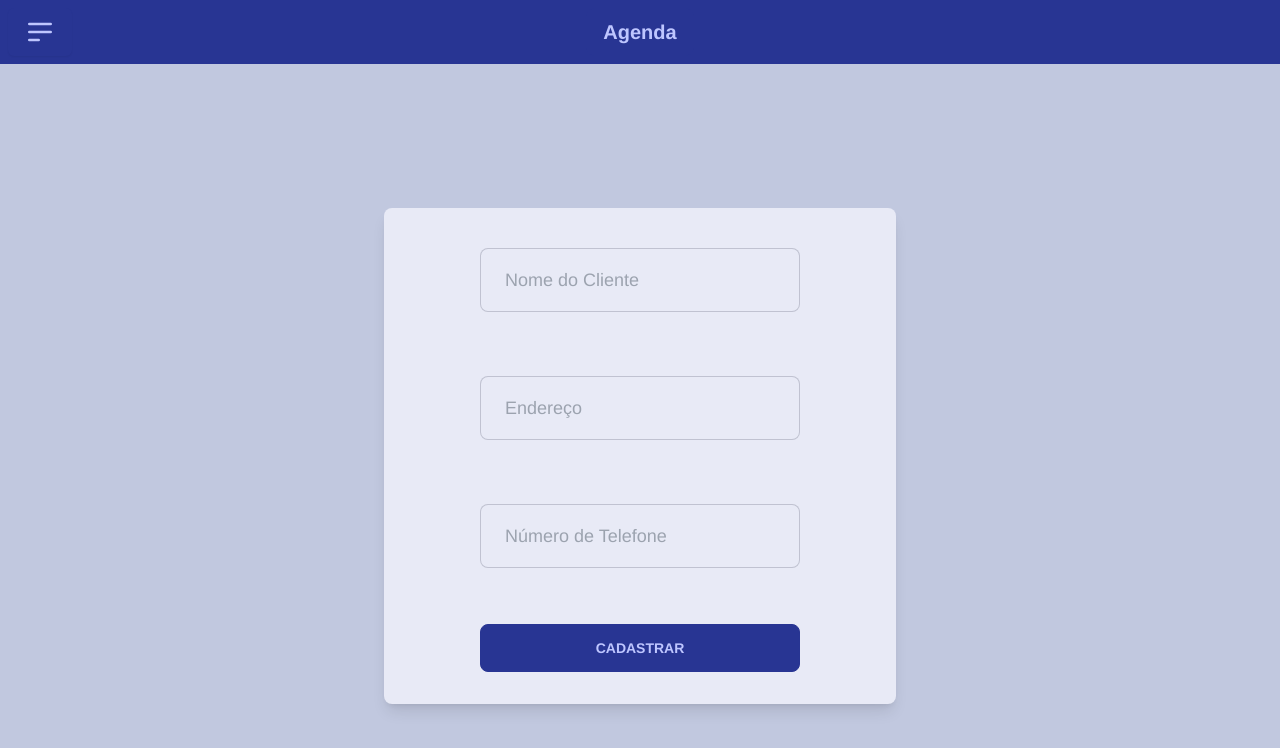
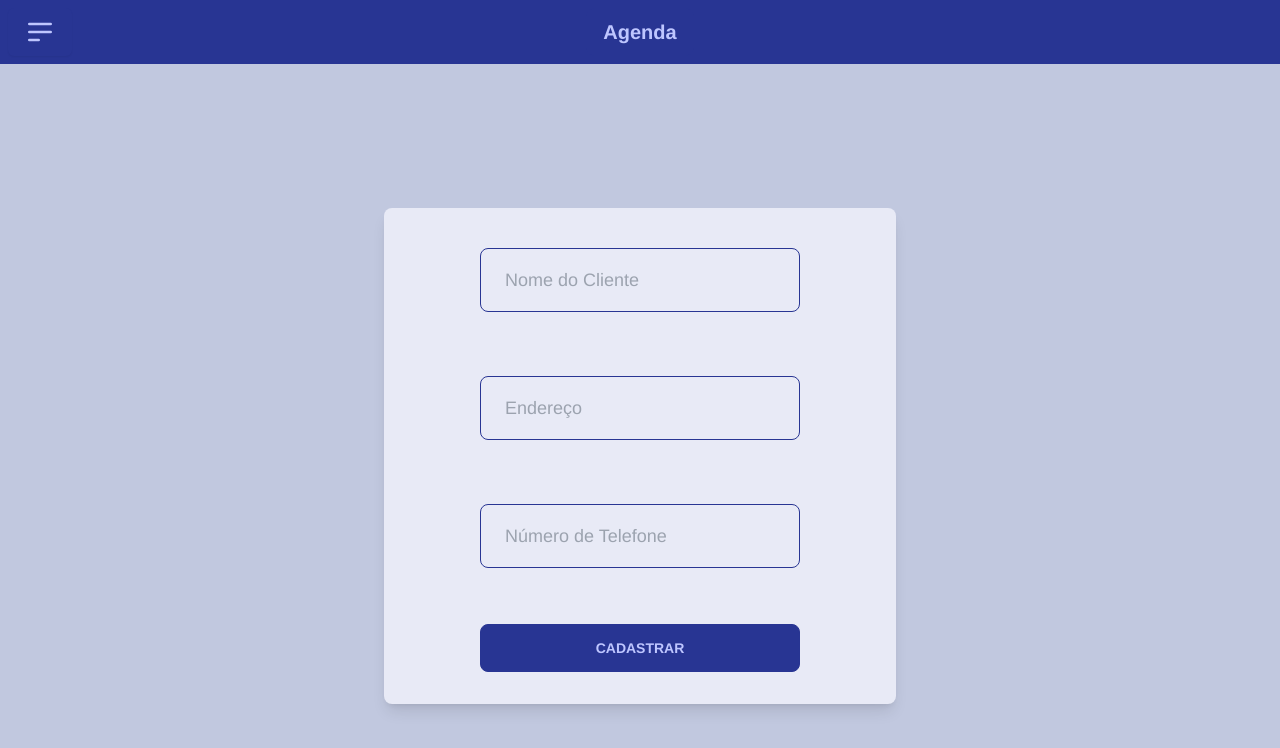
Before and after one commit to LeonardoBeluzi/hairdresser-project, a Vue app: page /ClientRegister in a window 1280 px wide. Shown: the top 748 px of the page. Built offline with nearby package versions, Linux system fonts and the light colour scheme.

Commit message:
text color changes

```diff
--- a/src/components/inputs/Text.vue
+++ b/src/components/inputs/Text.vue
@@ -12,7 +12,7 @@ import { useRouter } from 'vue-router'
     <input
       type="text"
       placeholder="Nome do Cliente"
-      class="input input-lg input-bordered w-full max-w-xs"
+      class="input input-lg input-bordered input-primary w-full max-w-xs"
     />
   </div>
 
@@ -23,7 +23,7 @@ import { useRouter } from 'vue-router'
     <input
       type="text"
       placeholder="Endereço"
-      class="input input-lg input-bordered w-full max-w-xs"
+      class="input input-lg input-bordered input-primary w-full max-w-xs"
     />
   </div>
 
@@ -34,7 +34,7 @@ import { useRouter } from 'vue-router'
     <input
       type="text"
       placeholder="Número de Telefone"
-      class="input input-lg input-bordered w-full max-w-xs"
+      class="input input-lg input-bordered input-primary w-full max-w-xs"
     />
   </div>
 </template>
```
